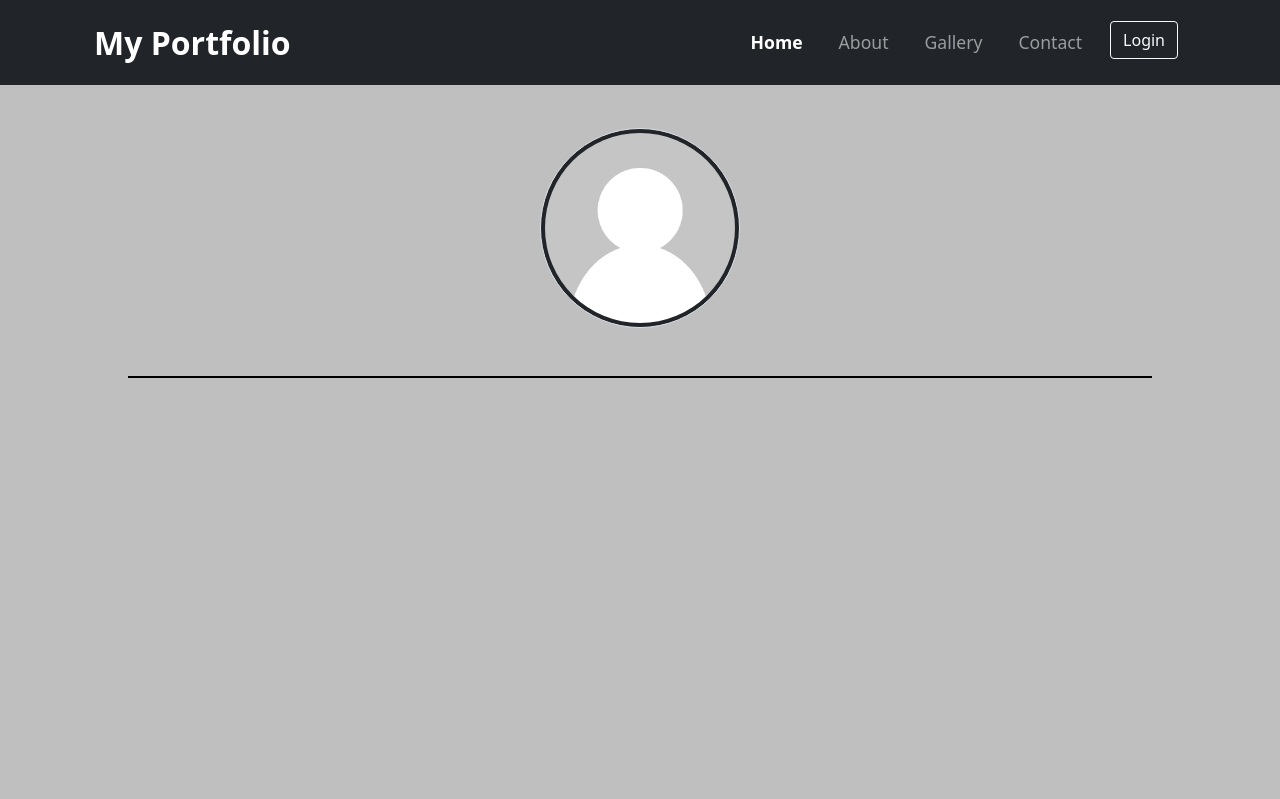
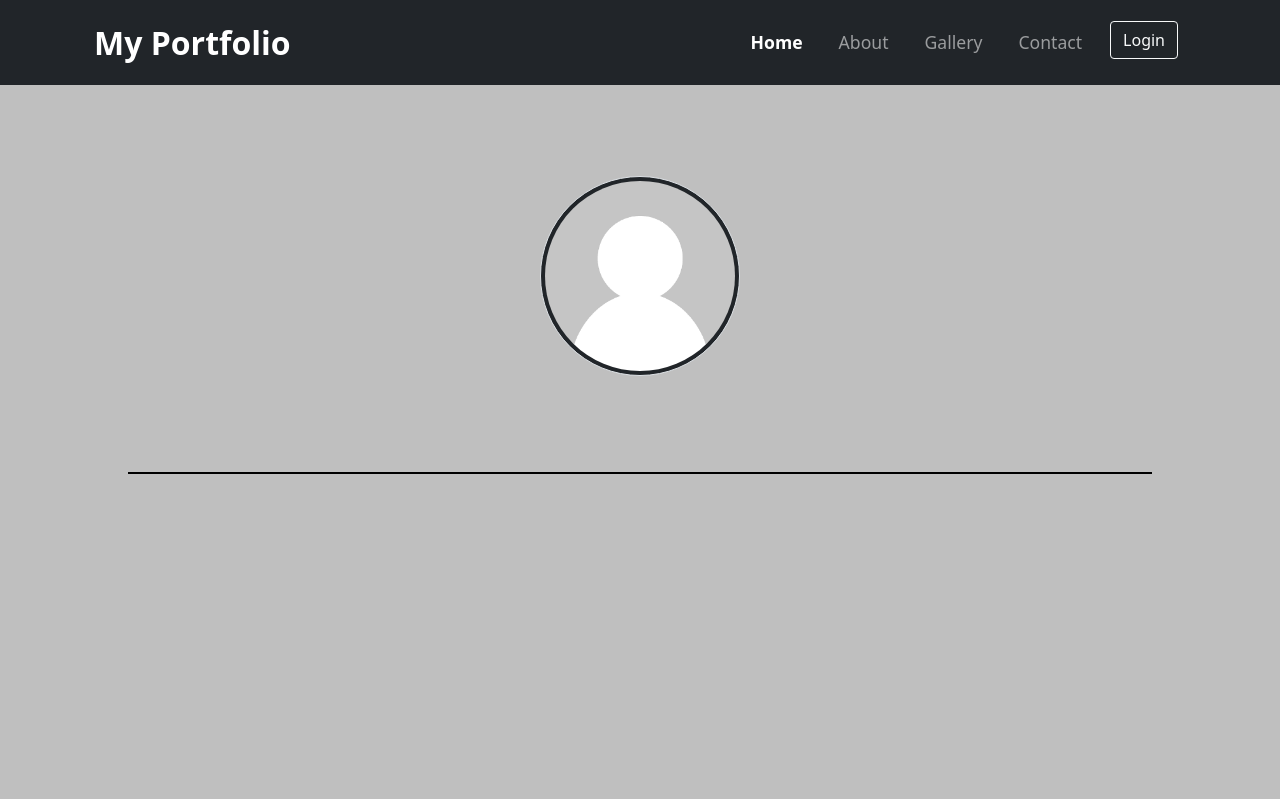
Before and after one commit to bayu-s-aziz/Web-Porto, a PHP site: page /web-porto/ in a window 1280 px wide. Shown: the top 799 px of the page. Run offline with PHP 8.4, Linux system fonts and the light colour scheme; some libraries are stand-ins or nearby versions.

Commit message:
tambah margin avatar

```diff
--- a/index.php
+++ b/index.php
@@ -78,7 +78,7 @@
 
   <!-- Jumbotron -->
   <section class="jumbotron text-center mb-3 vh-100">
-    <img id="user_avatar" src="img/users/default_avatar.webp" alt="avatar" width="200" class="rounded-circle img-thumbnail bg-dark" />
+    <img id="user_avatar" src="img/users/default_avatar.webp" alt="avatar" width="200" class="rounded-circle img-thumbnail bg-dark mt-5 mb-5" />
     <h1 id="full_name" class="display-6 mt-5"></h1>
     <div class="single-divider"></div>
     <!-- tentukan ID dengan nama  -->
```
